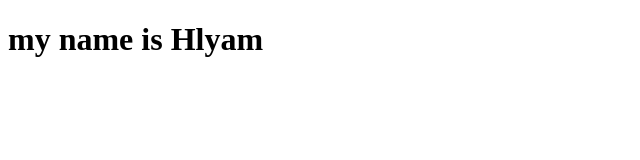
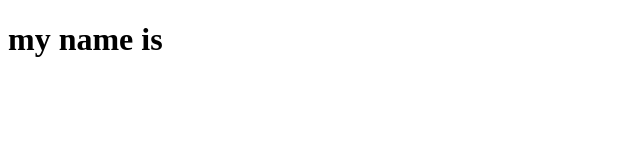
Before and after one commit to hiccuq/origin, a plain HTML site: page index.html in a window 1280 px wide. Shown: the whole page, without its empty margins (0-640 px from the left). Drawn offline with Linux system fonts and the light colour scheme.

Commit message:
Your commit message

```diff
--- a/index.html
+++ b/index.html
@@ -7,6 +7,6 @@
 </head>
 <body>
 
-    <h1>my name is Hlyam</h1>
+    <h1>my name is </h1>
 </body>
 </html>
```
